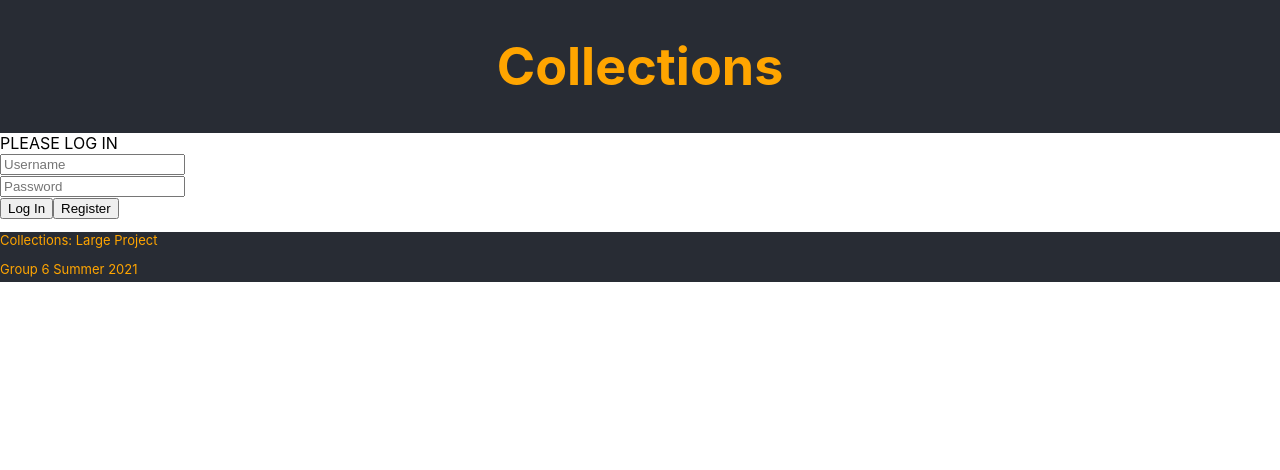
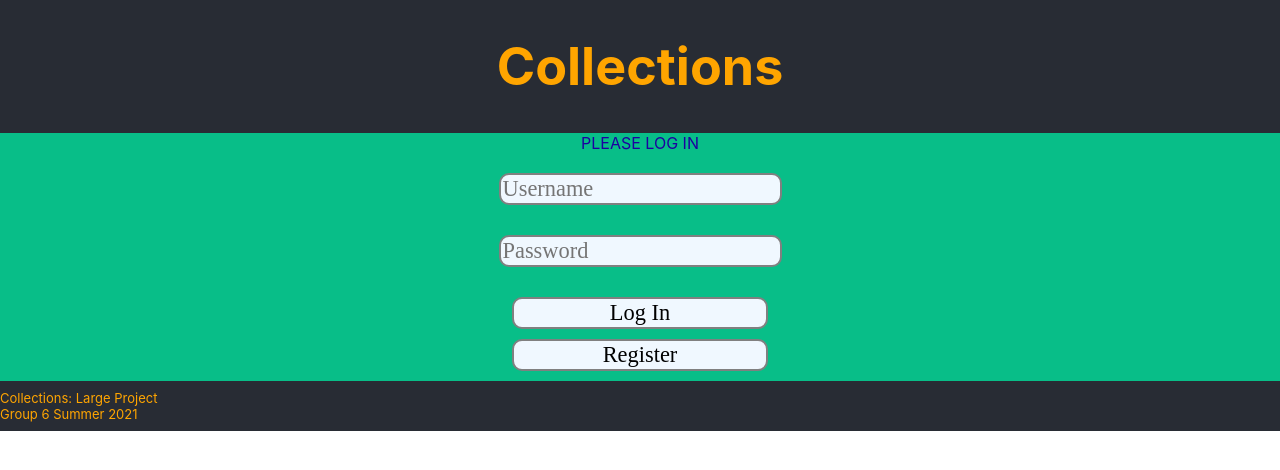
Before and after one commit to MichaelSedlack/Collections, a React (Create React App) app in the folder frontend/: page / in a window 1280 px wide. Shown: the top 470 px of the page. Built offline with nearby package versions, Linux system fonts and the light colour scheme.

Commit message:
added css for buttons, input, login

```diff
--- a/frontend/src/App.css
+++ b/frontend/src/App.css
@@ -54,10 +54,55 @@ footer {
   background-color: #282c34;
   min-height: 50px;
   margin-top: auto;
-  /*display: flex;*/
-  /*flex-direction: column;*/
-  align-items: center;
+  display: flex;
+  flex-direction: column;
+  align-items: left;
   justify-content: center;
   font-size: small;
   color: orange;
 }
+
+input {
+  font-family: Nunito Sans;
+  background-color: aliceblue;
+  border: solid 2px grey;
+  font-size: 1.75vw;
+  margin-left: 5px;
+  margin-right: 5px;
+  margin-bottom: 10px;
+  border-radius: 10px;
+  cursor: text;
+}
+
+.buttons {
+  border: none;
+  background-color: aliceblue;
+  font-size: 1.75vw;
+  border: solid 2px grey;
+  width: 20%;
+  text-align: center;
+  margin-left: 5px;
+  margin-right: 5px;
+  border-radius: 10px;
+  transition: 0.35s;
+}
+
+.buttons:hover {
+  background-color: #8cadde;
+  cursor: pointer;
+}
+
+p {
+  margin: 0; /*reduces the new line space between p tags*/
+}
+
+/* CSS for the body in the login component*/
+#loginDiv {
+  background-color: #08be88;
+  color: rgb(29, 0, 160);
+  min-height: 10vh;
+  display: flex;
+  flex-direction: column;
+  align-items: center;
+  justify-content: center;
+}
```
